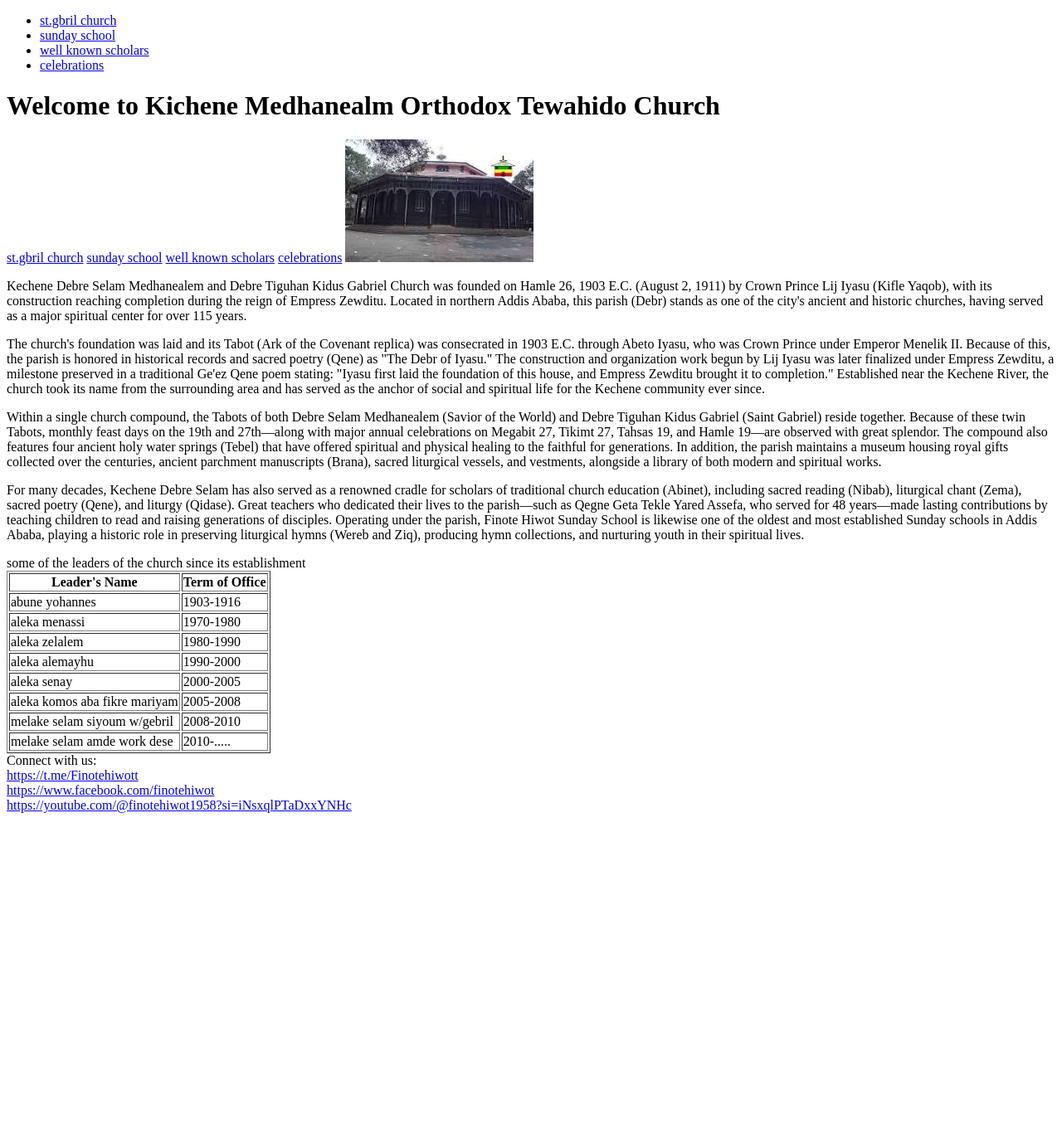
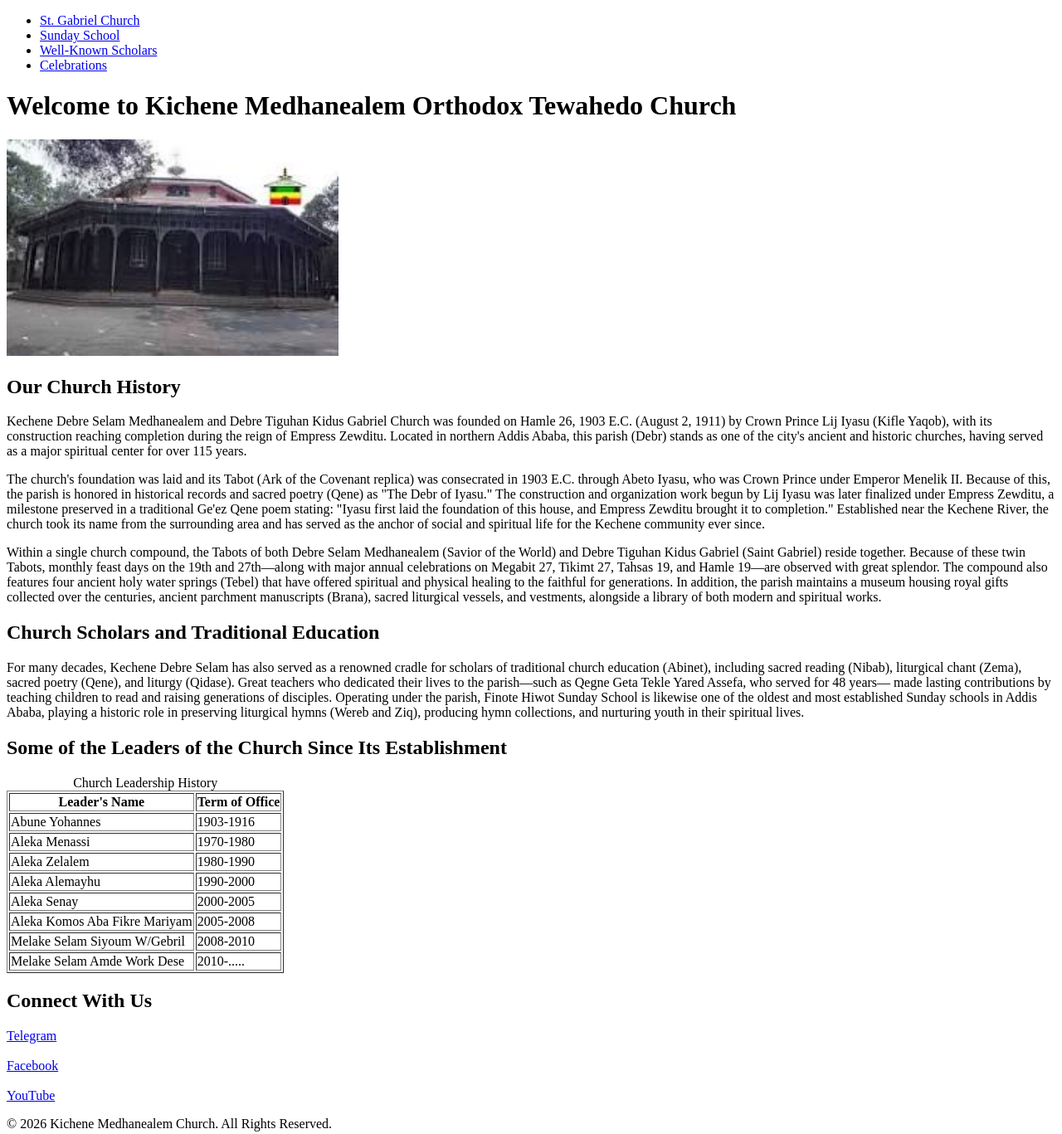
Before and after one commit to ElshadayMezgebu/firstproject, a plain HTML site: page index.html in a window 1280 px wide. Shown: the whole page at 83% size. Before the commit the page ends 988 px from the top, so only its background shows below. Drawn offline with Linux system fonts and the light colour scheme.

Commit message:
edited after checking on validator.w3.org

```diff
--- a/index.html
+++ b/index.html
@@ -2,31 +2,34 @@
 <html lang="en">
   <head>
     <meta charset="UTF-8" />
+    <meta name="viewport" content="width=device-width, initial-scale=1.0" />
+
     <meta
       name="description"
-      content="Ethiopian Orthodox Tewahedo church in Addis Ababa. Service times, events, and contact information."
+      content="Ethiopian Orthodox Tewahedo Church in Addis Ababa. Service times, events, and contact information."
     />
 
-    <title>Kichene Medhanealm Orthodox Tewahido Church</title>
+    <title>Kichene Medhanealem Orthodox Tewahedo Church</title>
+
     <link rel="icon" type="image/jpeg" href="image/crossimage.jpg" />
   </head>
+
   <body>
-    <nav><ul>
-<li><a href="index2.html">st.gbril church</a></li>
-      <li><a href="index3.html">sunday school</a></li>
-      <li><a href="index4.html">well known scholars</a></li>
-      <li><a href="index5.html">celebrations</a></li>
-    </ul>
+    <nav>
+      <ul>
+        <li><a href="index2.html">St. Gabriel Church</a></li>
+        <li><a href="index3.html">Sunday School</a></li>
+        <li><a href="index4.html">Well-Known Scholars</a></li>
+        <li><a href="index5.html">Celebrations</a></li>
+      </ul>
+    </nav>
 
+    <h1>Welcome to Kichene Medhanealem Orthodox Tewahedo Church</h1>
 
-    </nav>
-    <h1>Welcome to Kichene Medhanealm Orthodox Tewahido Church</h1>
-    <a href="second page">st.gbril church</a>
-    <a href="new.html">sunday school</a>
-    <a href="new.html">well known scholars</a>
-    <a href="new.html">celebrations</a>
+    <img src="image/favicon.jpg" alt="Kichene Medhanealem Church" width="400" />
 
-    <img src="image/favicon.jpg" alt=" kichene medhanealm church" />
+    <h2>Our Church History</h2>
+
     <p>
       Kechene Debre Selam Medhanealem and Debre Tiguhan Kidus Gabriel Church was
       founded on Hamle 26, 1903 E.C. (August 2, 1911) by Crown Prince Lij Iyasu
@@ -35,6 +38,7 @@
       stands as one of the city's ancient and historic churches, having served
       as a major spiritual center for over 115 years.
     </p>
+
     <p>
       The church's foundation was laid and its Tabot (Ark of the Covenant
       replica) was consecrated in 1903 E.C. through Abeto Iyasu, who was Crown
@@ -47,6 +51,7 @@
       church took its name from the surrounding area and has served as the
       anchor of social and spiritual life for the Kechene community ever since.
     </p>
+
     <p>
       Within a single church compound, the Tabots of both Debre Selam
       Medhanealem (Savior of the World) and Debre Tiguhan Kidus Gabriel (Saint
@@ -60,75 +65,96 @@
       vessels, and vestments, alongside a library of both modern and spiritual
       works.
     </p>
+
+    <h2>Church Scholars and Traditional Education</h2>
+
     <p>
       For many decades, Kechene Debre Selam has also served as a renowned cradle
       for scholars of traditional church education (Abinet), including sacred
       reading (Nibab), liturgical chant (Zema), sacred poetry (Qene), and
       liturgy (Qidase). Great teachers who dedicated their lives to the
-      parish—such as Qegne Geta Tekle Yared Assefa, who served for 48 years—made
-      lasting contributions by teaching children to read and raising generations
-      of disciples. Operating under the parish, Finote Hiwot Sunday School is
-      likewise one of the oldest and most established Sunday schools in Addis
-      Ababa, playing a historic role in preserving liturgical hymns (Wereb and
-      Ziq), producing hymn collections, and nurturing youth in their spiritual
-      lives.
+      parish—such as Qegne Geta Tekle Yared Assefa, who served for 48 years—
+      made lasting contributions by teaching children to read and raising
+      generations of disciples. Operating under the parish, Finote Hiwot Sunday
+      School is likewise one of the oldest and most established Sunday schools
+      in Addis Ababa, playing a historic role in preserving liturgical hymns
+      (Wereb and Ziq), producing hymn collections, and nurturing youth in their
+      spiritual lives.
     </p>
-    <caption>
-      some of the leaders of the church since its establishment
-    </caption>
+
+    <h2>Some of the Leaders of the Church Since Its Establishment</h2>
+
     <table border="1">
+      <caption>
+        Church Leadership History
+      </caption>
+
       <thead>
-        <th>Leader's Name</th>
-        <th>Term of Office</th>
+        <tr>
+          <th>Leader's Name</th>
+          <th>Term of Office</th>
+        </tr>
       </thead>
+
       <tbody>
         <tr>
-          <td>abune yohannes</td>
+          <td>Abune Yohannes</td>
           <td>1903-1916</td>
         </tr>
+
         <tr>
-          <td>aleka menassi</td>
+          <td>Aleka Menassi</td>
           <td>1970-1980</td>
         </tr>
+
         <tr>
-          <td>aleka zelalem</td>
+          <td>Aleka Zelalem</td>
           <td>1980-1990</td>
         </tr>
+
         <tr>
-          <td>aleka alemayhu</td>
+          <td>Aleka Alemayhu</td>
           <td>1990-2000</td>
         </tr>
+
         <tr>
-          <td>aleka senay</td>
+          <td>Aleka Senay</td>
           <td>2000-2005</td>
         </tr>
+
         <tr>
-          <td>aleka komos aba fikre mariyam</td>
+          <td>Aleka Komos Aba Fikre Mariyam</td>
           <td>2005-2008</td>
         </tr>
+
         <tr>
-          <td>melake selam siyoum w/gebril</td>
+          <td>Melake Selam Siyoum W/Gebril</td>
           <td>2008-2010</td>
         </tr>
+
         <tr>
-          <td>melake selam amde work dese</td>
+          <td>Melake Selam Amde Work Dese</td>
           <td>2010-.....</td>
         </tr>
       </tbody>
     </table>
-  <caption>
-        Connect with us:
-      </caption>
-      <br />
-      <a href="https://t.me/Finotehiwott"> https://t.me/Finotehiwott</a>
-      <br />
-      <a href="https://www.facebook.com/finotehiwot">
-        https://www.facebook.com/finotehiwot</a
-      >
-      <br />
-      <a href="https://youtube.com/@finotehiwot1958?si=iNsxqlPTaDxxYNHc"
-        >https://youtube.com/@finotehiwot1958?si=iNsxqlPTaDxxYNHc</a
-      >
+
+    <footer>
+      <h2>Connect With Us</h2>
+
+      <a href="https://t.me/Finotehiwott">Telegram</a>
+
+      <br /><br />
+
+      <a href="https://www.facebook.com/finotehiwot">Facebook</a>
+
+      <br /><br />
+
+      <a href="https://youtube.com/@finotehiwot1958?si=iNsxqlPTaDxxYNHc">
+        YouTube
+      </a>
+
+      <p>&copy; 2026 Kichene Medhanealem Church. All Rights Reserved.</p>
     </footer>
   </body>
 </html>
```
